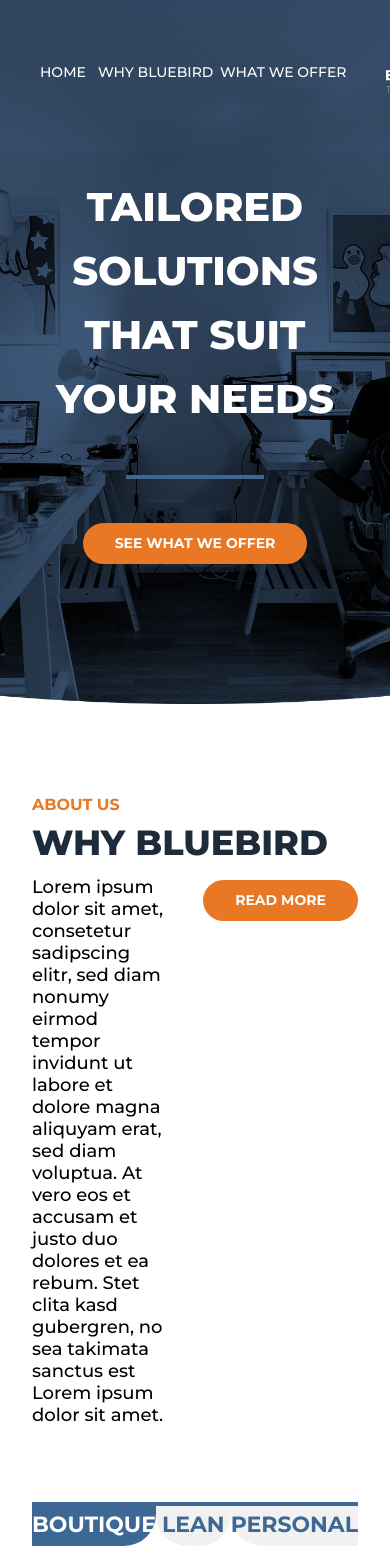
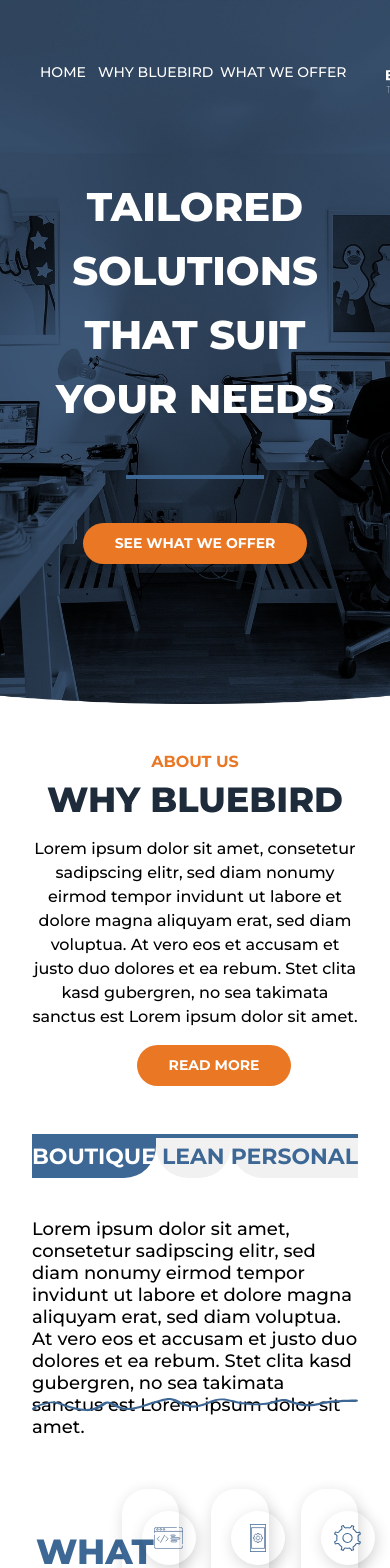
Before and after one commit to bluebird-technologies/bluebird_tech_OLD, a Next.js app: page / in a window 390 px wide. Shown: the top 1568 px of the page. Built offline with nearby package versions, Linux system fonts and the light colour scheme.

Commit message:
mobile responsiveness for about us section completed

```diff
--- a/pages/index.tsx
+++ b/pages/index.tsx
@@ -22,7 +22,7 @@ export default function Home() {
       >
         <Header />
         <Container wide>
-          <div className="flex-1 flex w-full  flex-col items-center justify-center 2xl:items-start 2xl:justify-start">
+          <div className="flex w-full flex-1  flex-col items-center justify-center 2xl:items-start 2xl:justify-start">
             <h1 className="mt-[82px] text-center text-[40px] font-extrabold uppercase leading-[64px] text-white 2xl:text-left 2xl:text-[52px]">
               TAILORED SOLUTIONS <br /> THAT SUIT YOUR NEEDS
             </h1>
@@ -34,7 +34,7 @@ export default function Home() {
               <Lottie
                 style={{ width: '598px' }}
                 src="lottie/30286239-fb21-47f3-ab15-7495d639d72c.json"
-                className="hidden 2xl:inline 2xl:absolute 2xl:left-[500px] 2xl:bottom-[-200px]"
+                className="hidden 2xl:absolute 2xl:left-[500px] 2xl:bottom-[-200px] 2xl:inline"
               />
               <Lottie
                 style={{ width: '276px' }}
@@ -44,25 +44,28 @@ export default function Home() {
               <Lottie
                 style={{ width: '407px' }}
                 src="lottie/6c9228ec-9c25-492d-9758-432393638219.json"
-                className="hidden 2xl:absolute 2xl:inline 2xl:left-0 2xl:bottom-[-340px]"
-
+                className="hidden 2xl:absolute 2xl:left-0 2xl:bottom-[-340px] 2xl:inline"
               />
             </div>
           </div>
         </Container>
       </div>
       <Container>
-        <div className="subtitle mt-[91px]">About us</div>
-        <h2 className="title-2">WHY BLUEBIRD</h2>
-        <p className="mb-[76px]">
+        <div className="mt-12 flex flex-col  items-center 2xl:mt-[91px] 2xl:items-start">
+          <div className="subtitle text-center 2xl:text-left">About us</div>
+          <h2 className="title-2 text-center 2xl:text-left">WHY BLUEBIRD</h2>
+          <div className="mb-12 flex flex-col items-center 2xl:mb-[76px] 2xl:flex-row">
+            <p className="mt-4 text-center text-base 2xl:text-left 2xl:text-lg">
               Lorem ipsum dolor sit amet, consetetur sadipscing elitr, sed diam nonumy eirmod tempor
               invidunt ut labore et dolore magna aliquyam erat, sed diam voluptua. At vero eos et
               accusam et justo duo dolores et ea rebum. Stet clita kasd gubergren, no sea takimata
               sanctus est Lorem ipsum dolor sit amet.
-          <Button className="ml-[38px] mt-1">
+            </p>
+            <Button className="ml-[38px] mt-4 2xl:mt-0">
               <Link href="/why">read more</Link>
             </Button>
-        </p>
+          </div>
+        </div>
         <Tabs
           tabs={[
             {
```
Lines whose indentation alone changed are shown as unchanged.
